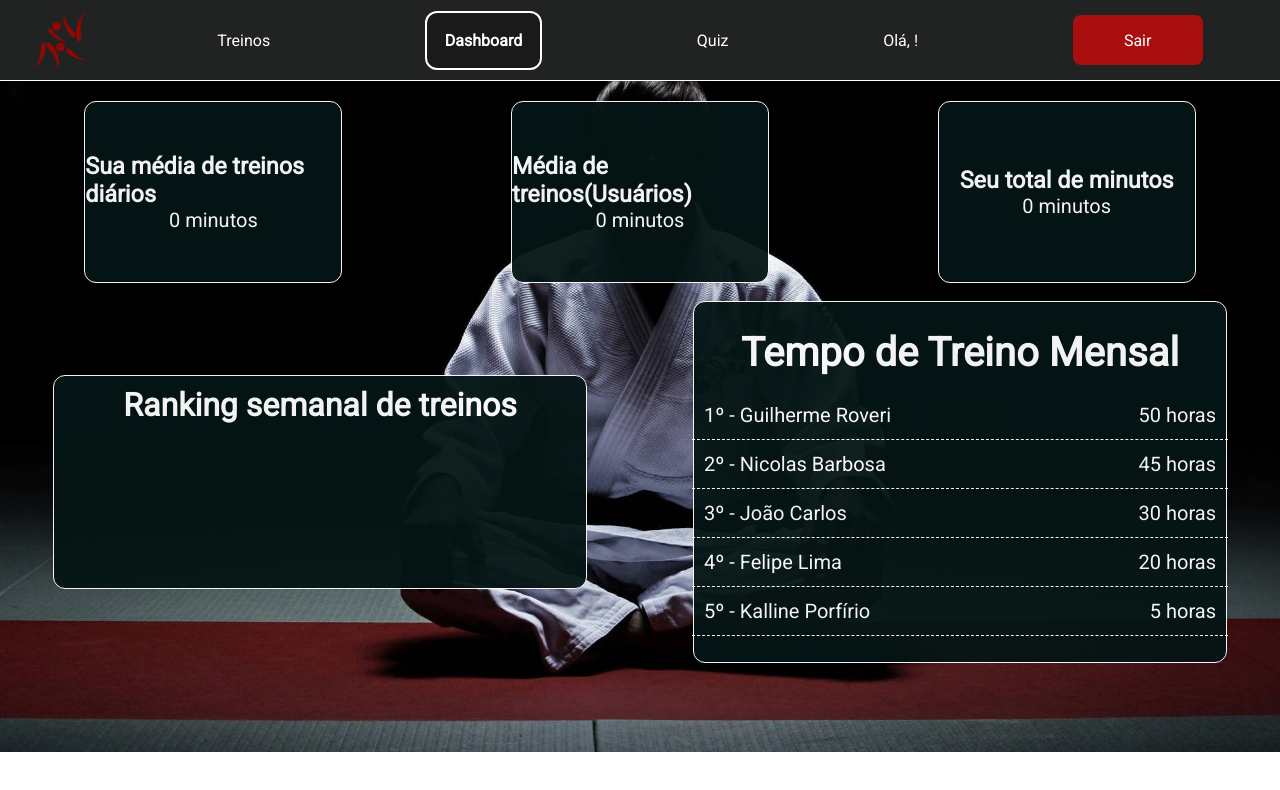
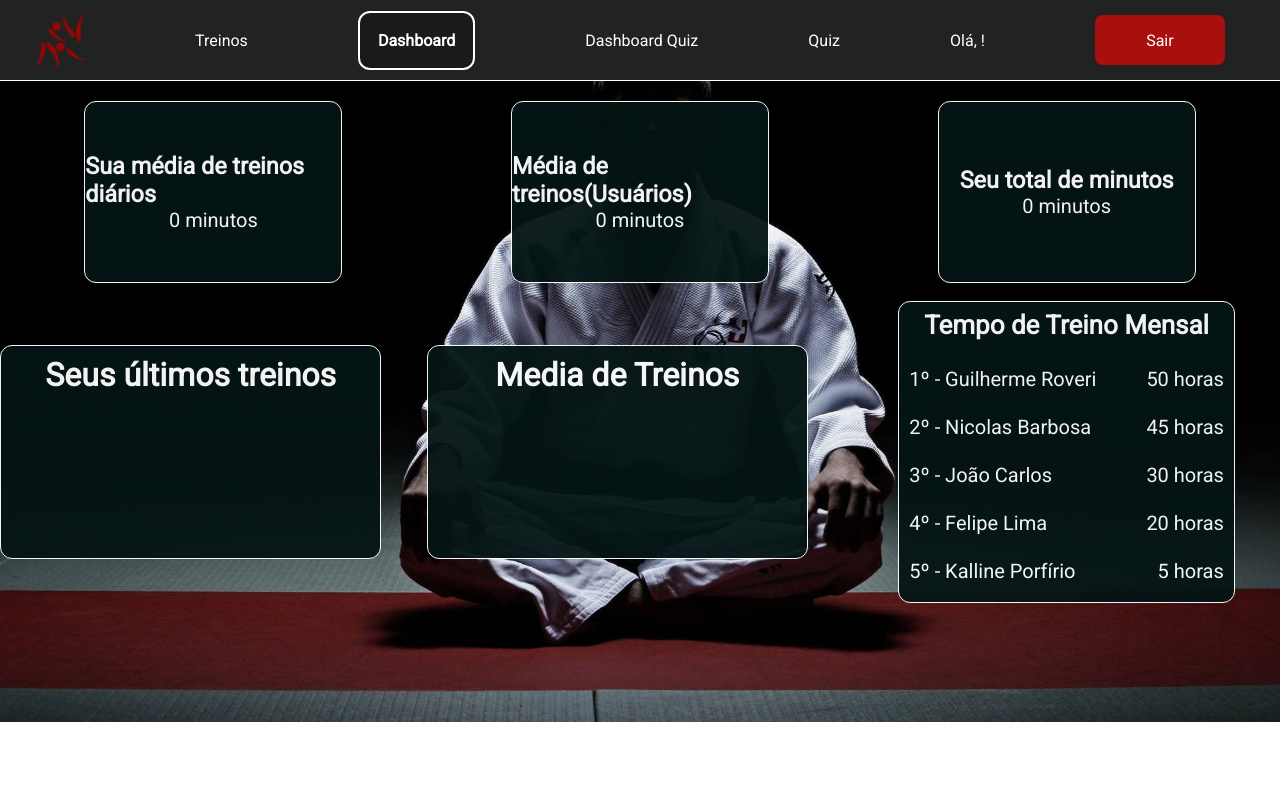
Before and after one commit to guilhermef-roveri/Shosen, a website: page public/dashboard/dashboardShosen.html in a window 1280 px wide. Drawn offline with nearby package versions, Linux system fonts and the light colour scheme; no server answers.

Commit message:
Inicio DashBoard Quiz e finalização dashboard Treino

```diff
--- a/public/dashboard/dashboardShosen.html
+++ b/public/dashboard/dashboardShosen.html
@@ -1,5 +1,6 @@
 <!DOCTYPE html>
 <html lang="en">
+
 <head>
   <meta charset="UTF-8">
   <meta name="viewport" content="width=device-width, initial-scale=1.0">
@@ -16,6 +17,7 @@
     <ul class="links">
       <li class="btnHistoria"><a href="treino.html">Treinos</a></li>
       <li class="botaoSelecionado">Dashboard</li>
+      <li> <a href="dashboardQuiz.html">Dashboard Quiz</a></li>
       <li><a href="telaInicioQuiz.html">Quiz</a></li>
       <li>Olá, <span id="n_usuario" style="font-weight: bold;"></span>!</li>
       <li class="btnRegistro" onclick="limparSessao()">Sair</li>
@@ -37,13 +39,17 @@
   </div>
   <div class="dadosGraficos">
     <div id="graficoUm">
-      <h1>Ranking semanal de treinos</h1>
+      <h1>Seus últimos treinos</h1>
       <canvas id="myChartBar"></canvas>
     </div>
-
+    <div class="dadosGraficos">
+      <div id="graficoDois">
+        <h1>Media de Treinos</h1>
+        <canvas id="mySecondChart"></canvas>
+      </div>
       <div class="dadosUsuarios" id="dadosUsuarioTabela">
         <div>
-        <h1 style="margin-bottom: 15px;">Tempo de Treino Mensal</h1>
+          <h1 style="margin-bottom: 15px;font-size: 26px;">Tempo de Treino Mensal</h1>
         </div>
         <div class="rankingMensal">
           <p>1º - Guilherme Roveri</p>
@@ -85,8 +91,8 @@
   n_usuario.innerHTML = (sessionStorage.NOME_USUARIO).toUpperCase();
 
   const ctx = document.getElementById('myChartBar');
-
-
+  const idx = document.getElementById('mySecondChart');
+  var mediaUsuarios;
 
   function buscarHorasTreinadas() {
     const idUsuario = sessionStorage.ID_USUARIO;
@@ -135,7 +141,7 @@
       })
       .then(resposta => {
         if (resposta && resposta.length > 0) {
-          document.getElementById('media_Usuario').innerHTML = resposta[0].MediaTreinoUsuario + " minutos";
+          document.getElementById('media_Usuario').innerHTML = resposta[0].MediaTreinoUsuario + " minutos / dia";
           // Retorna como um array, vou pegar no exato local do array.
         } else {
           document.getElementById('media_Usuario').innerHTML = "0 minutos";
@@ -146,7 +152,7 @@
       });
   }
 
-  function buscarMediaGeral() {
+  async function buscarMediaGeral() {
     const idUsuario = sessionStorage.ID_USUARIO;
 
     fetch(`/treino/mediaGeral`, {
@@ -164,7 +170,10 @@
       })
       .then(resposta => {
         if (resposta && resposta.length > 0) {
-          document.getElementById('media_geral').innerHTML = resposta[0].MediaTreinoGeral + " minutos";
+
+          document.getElementById('media_geral').innerHTML = resposta[0].MediaTreinoGeral + " minutos / dia";
+
+
           // Retorna como um array, vou pegar no exato local do array.
         } else {
           document.getElementById('media_geral').innerHTML = "0 minutos";
@@ -218,4 +227,31 @@ const dia = data.map(item => {
         });
       })
   }
+
+  function mediaTotal() {
+    var idUsuario = sessionStorage.ID_USUARIO;
+  }
+  new Chart(idx, {
+    type: 'bar',
+    data: {
+      labels: ["Você", "Usuários"],
+      datasets: [{
+        label: 'Médias',
+        data: [1, 2],
+        backgroundColor: 'rgba(169, 15, 15, 1)',
+        borderColor: 'white',
+        borderWidth: 1
+      },
+      ]
+    },
+    options: {
+      scales: {
+        y: {
+          beginAtZero: true
+        }
+      }
+    }
+  });
+
+
 </script>
--- /dev/null
+++ b/public/style/dashboardQuiz.css
@@ -0,0 +1,11 @@
+body{
+background-image: url("../assets/wallpaperDash.jpg");
+ background-size: cover;
+background-repeat: no-repeat;
+width: 100%;
+height: 100%;
+background-position: center;}
+
+.header{
+    margin-bottom: 20px;
+}
--- a/public/style/dashboardShosen.css
+++ b/public/style/dashboardShosen.css
@@ -5,6 +5,18 @@ background-repeat: no-repeat;
 background-position: center;}
 
 #graficoUm{
+ width: 40%;
+ height: 30%;
+ border: 1px solid white;
+ background-color: rgba(5, 21, 20, 1);
+ padding: 10px;
+ border-radius: 12px;
+ color: white;
+ text-align: center;
+ opacity: 0.95;
+}
+
+#graficoDois{
  width: 40%;
  height: 30%;
  border: 1px solid white;
@@ -57,8 +69,8 @@ background-position: center;}
 
 
 #dadosUsuarioTabela{
-width: 40%;
- height: 340px;
+width: 35%;
+ height: 280px;
  border: 1px solid white;
  background-color: rgba(5, 21, 20, 1);
  padding: 10px;
@@ -72,5 +84,5 @@ width: 40%;
     display: flex;
     justify-content: space-between;
     padding: 12px;
-    border-bottom: 0.5px dashed white;
+    /* border-bottom: 0.5px dashed white; */
 }
```
Also changed, not shown: public/dashboard/dashboardQuiz.html (added, +31 -0 lines), public/dashboard/treino.html (+1 -0 lines), 2 other files. Lines whose indentation alone changed are shown as unchanged.
